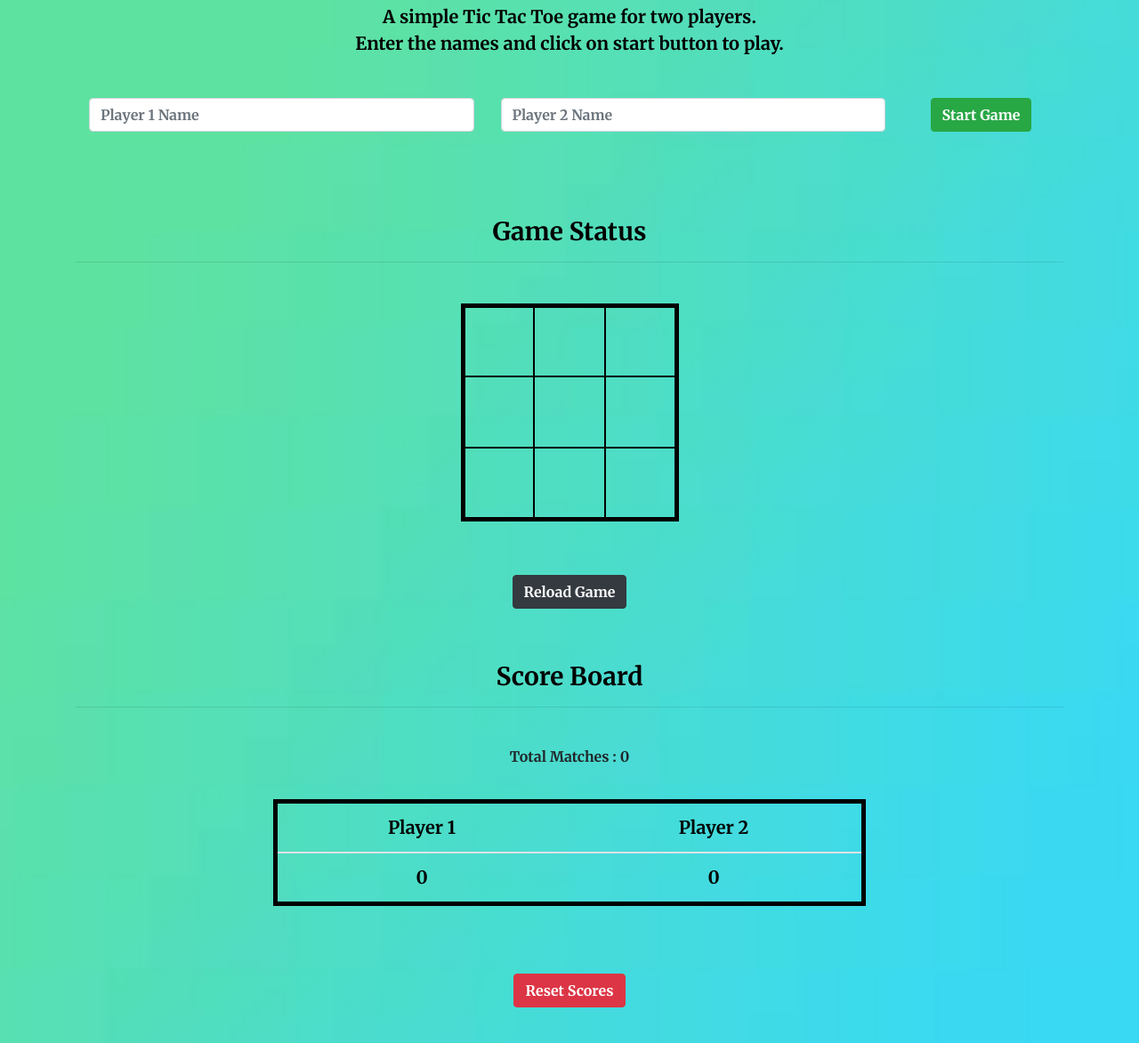
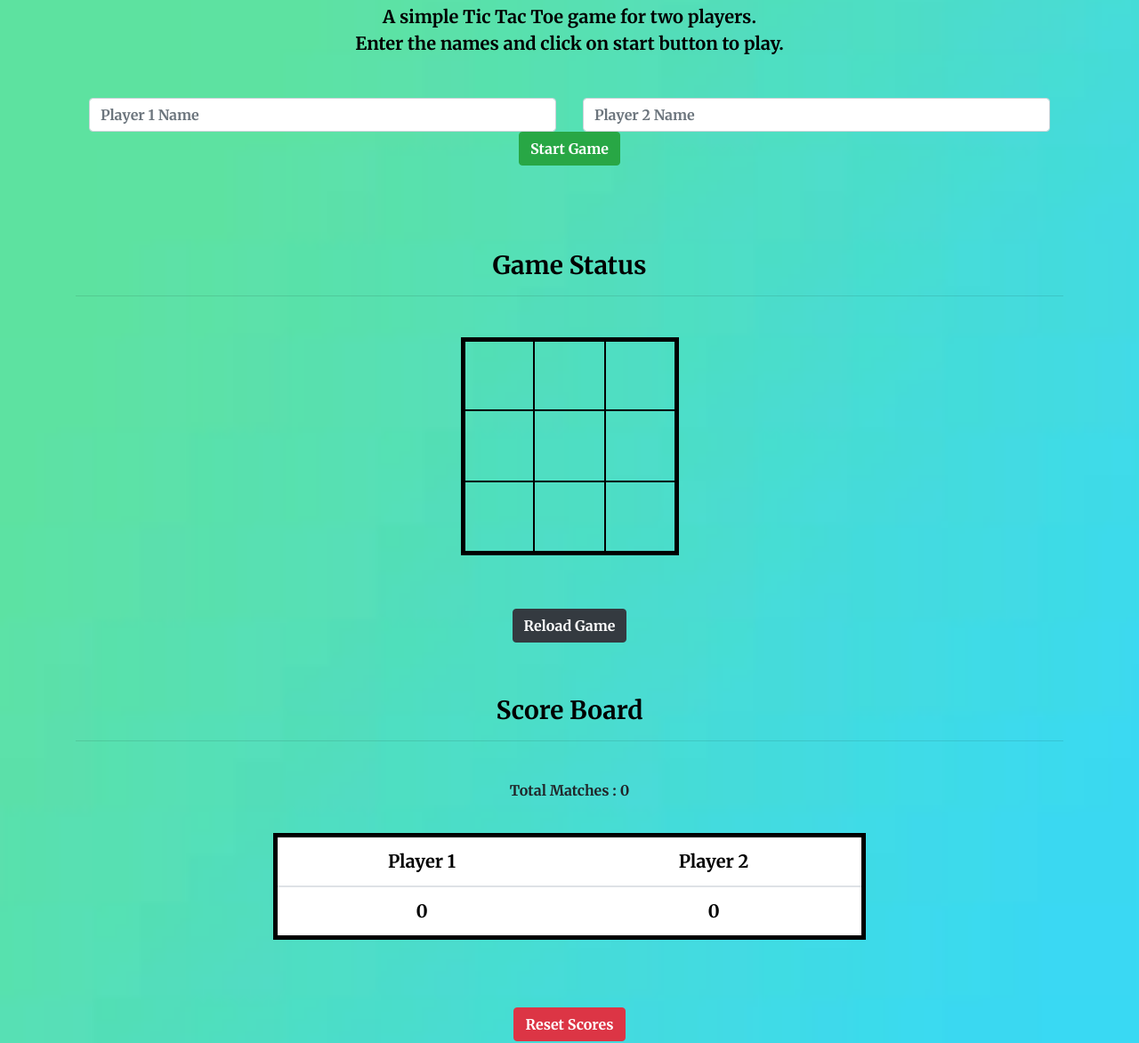
Before and after one commit to shekhar316/TicTacToe, a plain HTML site: page index.html in a window 1280 px wide. Shown: the part 154-1326 px from the top of the page at 89% size. Drawn offline with nearby package versions, Linux system fonts and the light colour scheme; a web font is replaced by a local one.

Commit message:
fixing table background

```diff
--- a/index.html
+++ b/index.html
@@ -21,10 +21,10 @@
         <p class="lead">A simple Tic Tac Toe game for two players. <br> Enter the names and click on start button to play.</p>
       </div><br>
       <div class="container mx-auto row">
-        <div class="col-5">
+        <div class="col-6">
           <input id = "p1" type="text" class="form-control" placeholder="Player 1 Name">
         </div>
-        <div class="col-5">
+        <div class="col-6">
           <input id = "p2" type="text" class="form-control" placeholder="Player 2 Name">
         </div>
         <div class="container mx-auto text-center col-2">
@@ -65,7 +65,7 @@
     <div class="container mx-auto">
       <h3 id = "status" class="status_h3">Score Board</h3><hr><br>
       <h6 class="status_h3 text-center">Total Matches : <span id="total">0</span></h6><br>
-      <table class="table scoretable mx-auto text-center">
+      <table style="background-color:white;" class="table scoretable mx-auto text-center">
         <thead class="thead">
           <tr>
             <th id = "p1name" scope="col">Player 1</th>
```
